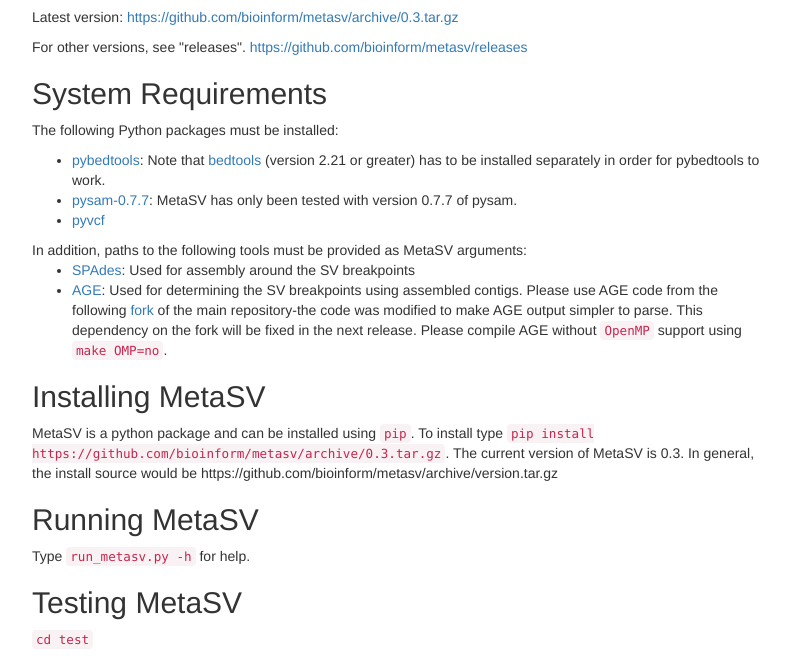
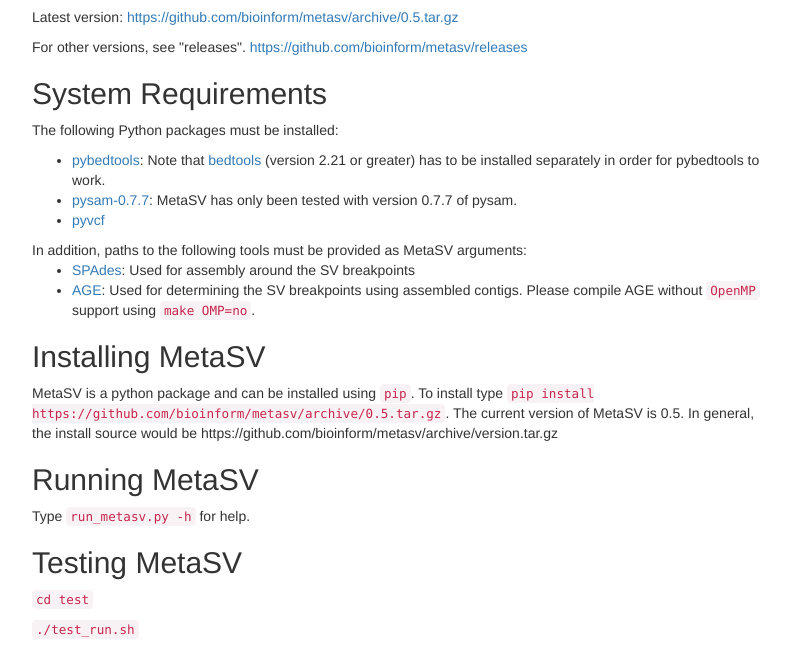
Before and after one commit to bioinform/metasv, a plain HTML site: page index.html in a window 1280 px wide. Shown: the part 648-1304 px from the top of the page, without its empty margins (243-1036 px from the left). Drawn offline with nearby package versions, Linux system fonts and the light colour scheme.

Commit message:
remove dependency on AGE fork. And update version

```diff
--- a/index.html
+++ b/index.html
@@ -120,8 +120,8 @@
 
 <h2>Download MetaSV</h2>
 
-<p>Latest version:  <a href="https://github.com/bioinform/metasv/archive/0.3.tar.gz"
-onclick="trackOutboundLink('https://github.com/bioinform/metasv/archive/0.3.tar.gz'); return false;">https://github.com/bioinform/metasv/archive/0.3.tar.gz</a></p>
+<p>Latest version:  <a href="https://github.com/bioinform/metasv/archive/0.5.tar.gz"
+onclick="trackOutboundLink('https://github.com/bioinform/metasv/archive/0.5.tar.gz'); return false;">https://github.com/bioinform/metasv/archive/0.5.tar.gz</a></p>
 
 <p>For other versions, see "releases". <a href="https://github.com/bioinform/metasv/releases"
 onclick="trackOutboundLink('https://github.com/bioinform/metasv/releases'); return false;">https://github.com/bioinform/metasv/releases</a></p>
@@ -138,14 +138,14 @@
    In addition, paths to the following tools must be provided as MetaSV arguments:
    <ul>
       <li><a href="http://bioinf.spbau.ru/spades">SPAdes</a>: Used for assembly around the SV breakpoints</li>
-      <li><a href="https://github.com/abyzovlab/AGE">AGE</a>: Used for determining the SV breakpoints using assembled contigs. Please use AGE code from the following <a href="https://github.com/marghoob/AGE/archive/simple-parseable-output.zip">fork</a> of the main repository-the code was modified to make AGE output simpler to parse. This dependency on the fork will be fixed in the next release. Please compile AGE without <code>OpenMP</code> support using <code>make OMP=no</code>.</li>
+      <li><a href="https://github.com/abyzovlab/AGE">AGE</a>: Used for determining the SV breakpoints using assembled contigs. Please compile AGE without <code>OpenMP</code> support using <code>make OMP=no</code>.</li>
    </ul>
 </p>
 
 
 <h2>Installing MetaSV</h2>
-<p>MetaSV is a python package and can be installed using <code>pip</code>. To install type <code>pip install https://github.com/bioinform/metasv/archive/0.3.tar.gz</code>. The current version
-of MetaSV is 0.3. In general, the install source would be https://github.com/bioinform/metasv/archive/version.tar.gz</p>
+<p>MetaSV is a python package and can be installed using <code>pip</code>. To install type <code>pip install https://github.com/bioinform/metasv/archive/0.5.tar.gz</code>. The current version
+of MetaSV is 0.5. In general, the install source would be https://github.com/bioinform/metasv/archive/version.tar.gz</p>
 
 
 <h2>Running MetaSV</h2>
```
